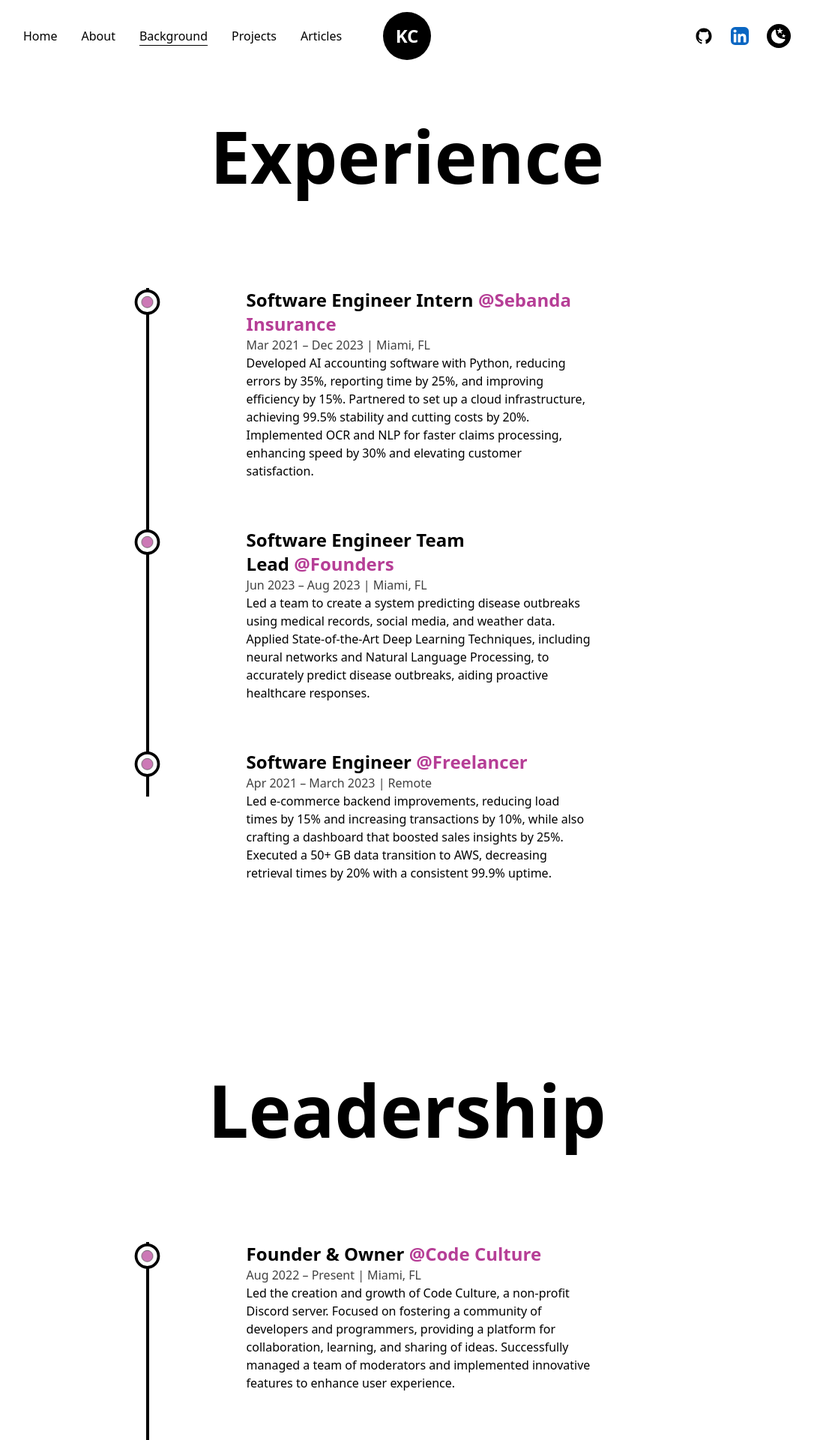
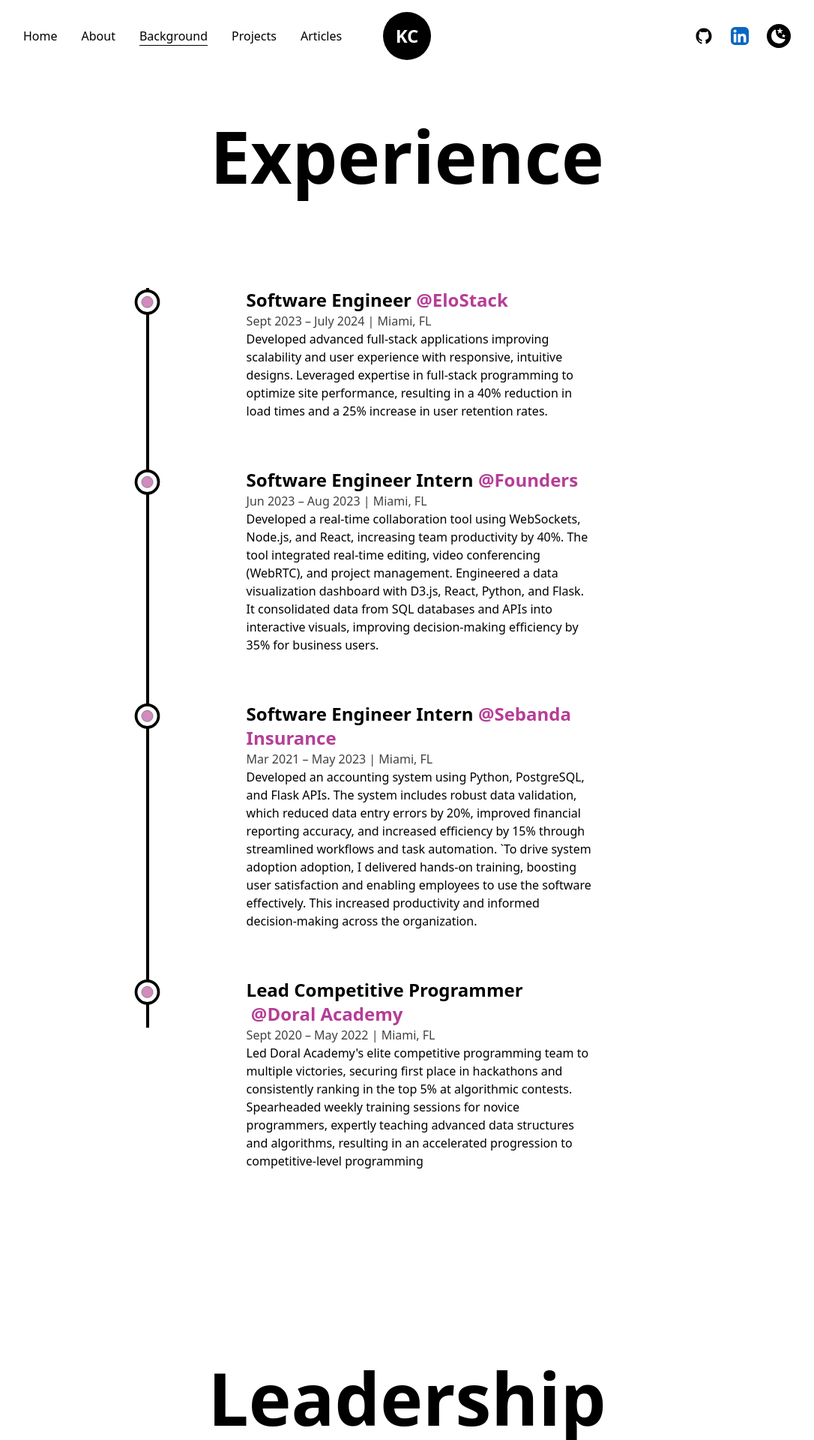
Before and after one commit to kennethcxv/Portfolio, a Next.js app: page /background in a window 1280 px wide. Shown: the top 1920 px of the page at 75% size, without its empty margins (97-1183 px from the left). Built offline with nearby package versions, Linux system fonts and the light colour scheme.

Commit message:
Finished v2 with new experience

```diff
--- a/src/components/Education.js
+++ b/src/components/Education.js
@@ -46,14 +46,14 @@ const Education = () => {
                     <Details
                         label="Student"
                         type="Florida State University"
-                        time="Expected Graduation: Jun 2026 | B.S. Computer Science"
+                        time="Expected Graduation: Dec 2025 | B.S. Computer Science"
                         link="https://www.fsu.edu"
                         info="At Florida State University, my journey in Computer Science has been marked by academic excellence and active involvement in extracurricular activities. I've engaged in various clubs, including Init Build AI Team and Code Culture, where I've honed my skills in AI and software development. My coursework in Data Structures, Computer Architecture, and Software Engineering, complemented by a strong GPA of 3.9/4.0, has laid a solid foundation for my technical expertise. My participation in Pencils for Latin America and Silver Knights has also allowed me to contribute over 1,000 volunteer hours, demonstrating my commitment to community service."
                     />
                     <Details
                         label="Graduate"
                         type="Doral College"
-                        time="Aug 2021 - Jun 2023 | A.A. Computer Science"
+                        time="Aug 2021 - Jun 2024 | A.A. Computer Science"
                         link="https://www.doral.edu/"
                         info="During my time at Doral College, I completed my Associate of Arts in Computer Science, where I delved into the fundamentals of programming and software development. This period was crucial for my academic growth, allowing me to explore various aspects of computer science and its practical applications. My studies here served as a stepping stone to my further education in computer science at Florida State University, providing me with the necessary knowledge and skills to excel in my ongoing academic endeavors."
                     />
--- a/src/components/Experience.js
+++ b/src/components/Experience.js
@@ -46,24 +46,39 @@ const Experience = () => {
                     className='absolute left-9 top-0 w-[4px] h-full bg-dark origin-top dark:bg-light md:w-[2px] md:left-[30px] xs:left-[20px]'
                 />
                 <ul className='w-full flex flex-col items-start justify-between ml-4 xs:ml-2'>
+                <Details
+                        position="Software Engineer"
+                        company="EloStack"
+                        companyLink="https://www.elostack.com/"
+                        time="Sept 2023 – July 2024 | Miami, FL"
+                        work="Developed advanced full-stack applications improving scalability and user experience with responsive, intuitive designs. Leveraged expertise in full-stack programming to optimize site performance, resulting in a 40% reduction in load times and a 25% increase in user retention rates.
+"
+                    />
+                    <Details
+                        position="Software Engineer Intern"
+                        company="Founders"
+                        time="Jun 2023 – Aug 2023 | Miami, FL"
+                        work="Developed a real-time collaboration tool using WebSockets, Node.js, and React, increasing team productivity by 40%. The tool integrated real-time editing, video conferencing (WebRTC), and project management. Engineered a data visualization dashboard with D3.js, React, Python, and Flask. It consolidated data from SQL databases and APIs into interactive visuals, improving decision-making efficiency by 35% for business users.
+"
+                    />
                     <Details
                         position="Software Engineer Intern"
                         company="Sebanda Insurance"
                         companyLink="https://www.sebandainsurance.com/"
-                        time="Mar 2021 – Dec 2023 | Miami, FL"
-                        work="Developed AI accounting software with Python, reducing errors by 35%, reporting time by 25%, and improving efficiency by 15%. Partnered to set up a cloud infrastructure, achieving 99.5% stability and cutting costs by 20%. Implemented OCR and NLP for faster claims processing, enhancing speed by 30% and elevating customer satisfaction."
+                        time="Mar 2021 – May 2023 | Miami, FL"
+                        work="Developed an accounting system using Python, PostgreSQL, and Flask APIs. The system includes robust data validation, which reduced data entry errors by 20%, improved financial reporting accuracy, and increased efficiency by 15% through streamlined workflows and task automation. `To drive system adoption adoption, I delivered hands-on training, boosting user satisfaction and enabling employees to use the software effectively. This increased productivity and informed decision-making across the organization.
+"
                     />
+
+
                     <Details
-                        position="Software Engineer Team Lead"
-                        company="Founders"
-                        time="Jun 2023 – Aug 2023 | Miami, FL"
-                        work="Led a team to create a system predicting disease outbreaks using medical records, social media, and weather data. Applied State-of-the-Art Deep Learning Techniques, including neural networks and Natural Language Processing, to accurately predict disease outbreaks, aiding proactive healthcare responses."
-                    />
-                    <Details
-                        position="Software Engineer"
-                        company="Freelancer"
-                        time="Apr 2021 – March 2023 | Remote"
-                        work="Led e-commerce backend improvements, reducing load times by 15% and increasing transactions by 10%, while also crafting a dashboard that boosted sales insights by 25%. Executed a 50+ GB data transition to AWS, decreasing retrieval times by 20% with a consistent 99.9% uptime."
+                        position="Lead Competitive Programmer "
+                        company="Doral Academy "
+                        companyLink="https://www.doralacademyprep.org/"
+                        time="Sept 2020 – May 2022 | Miami, FL"
+                        work="Led Doral Academy's elite competitive programming team to multiple victories, securing first place in hackathons and consistently ranking in the top 5% at algorithmic contests. Spearheaded weekly training sessions for novice programmers, expertly teaching advanced data structures and algorithms, resulting in an accelerated progression to competitive-level programming
+
+"
                     />
                     {/* Add more <Details /> components for other experiences as needed */}
                 </ul>
--- a/src/components/Leadership.js
+++ b/src/components/Leadership.js
@@ -53,7 +53,8 @@ const Leadership = () => {
                         company="Code Culture"
                         companyLink="https://discord.gg/code-culture"
                         time="Aug 2022 – Present | Miami, FL"
-                        work="Led the creation and growth of Code Culture, a non-profit Discord server. Focused on fostering a community of developers and programmers, providing a platform for collaboration, learning, and sharing of ideas. Successfully managed a team of moderators and implemented innovative features to enhance user experience."
+                        work="Founded a non-profit Discord server, now the largest programming club at FSU, with over 3,500+ developers. Implemented advanced bots with features such as automated moderation and customized role management, leading to a 20% increase in user engagement and 30% reduction in moderation workload.
+"
                     />
                     <Details
                         position="Founder & Owner"
@@ -65,9 +66,16 @@ const Leadership = () => {
                     <Details
                         position="Lead Full Stack"
                         company="Google Student Developer"
-                        companyLink=""
+                        companyLink="https://developers.google.com/community/gdsc"
                         time="Jan 2023 – Present | Miami,Fl"
-                        work="As the Chief Full Stack Developer at FSU's Google Student Developer Club, I lead a dynamic team in creating innovative web and mobile applications, focusing on cutting-edge technology. My role encompasses mentoring and fostering professional growth, allowing me to significantly enhance our technical projects and my skills in project management and advanced full-stack development, thus reinforcing my standing in FSU's tech community.                        "
+                        work="As a Google Student Developer, I work on web/mobile projects, mentor developers, and boost our tech skills."
+                    />
+                    <Details
+                        position="Interview Prep"
+                        company="CodePath"
+                        companyLink="https://www.codepath.org/"
+                        time="Feb 2024 – May 2024 | Miami,Fl"
+                        work="Mastered advanced algorithms and data structures while achieving a 95th percentile ranking in technical interviews"
                     />
 
 
--- a/src/components/Skills.js
+++ b/src/components/Skills.js
@@ -45,14 +45,18 @@ const Skills = () => {
     <Skill name="JavaScript" x="0vw" y="6vw" />
     <Skill name="React" x="0vw" y="-6vw" />
     <Skill name="Next.js" x="-15vw" y="8vw" />
-    <Skill name="Tailwind CSS" x="15vw" y="-8vw" />
+    <Skill name="Kubernetes " x="15vw" y="-8vw" />
     <Skill name="Python" x="-15vw" y="-8vw" />
     <Skill name="C++" x="15vw" y="8vw" />
     <Skill name="C" x="26vw" y="0vw" />
     <Skill name="Java" x="-26vw" y="0vw" />
-    <Skill name="TensorFlow" x="0vw" y="-15vw" />
+    <Skill name="SQL" x="0vw" y="-15vw" />
     <Skill name="C#" x="0vw" y="15vw" />
     <Skill name="PyTorch" x="5vw" y="11vw" />
+    <Skill name ="Golang" x="12vw" y="15vw" />
+    <Skill name =".NET" x="12vw" y="-15vw" />
+    <Skill name ="PowerBI" x="-12vw" y="15vw" />
+
 
 
 
```
